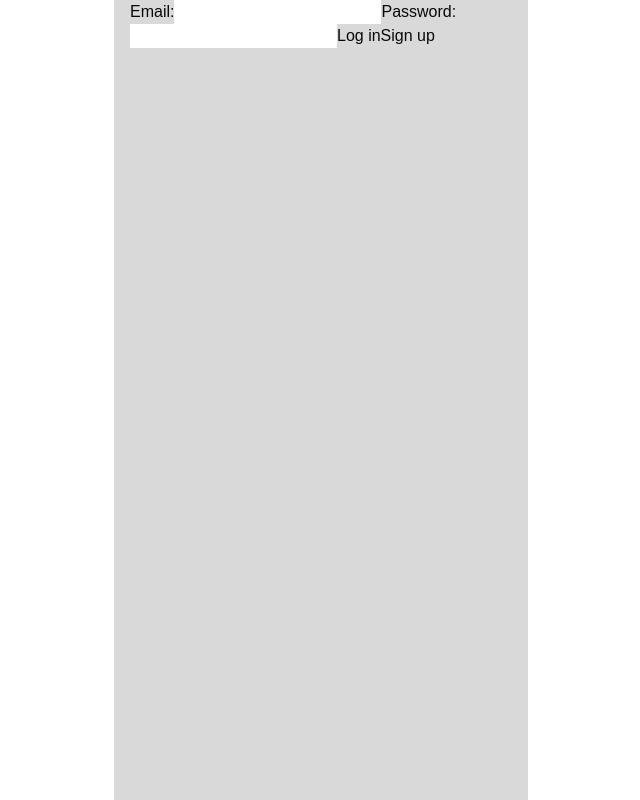
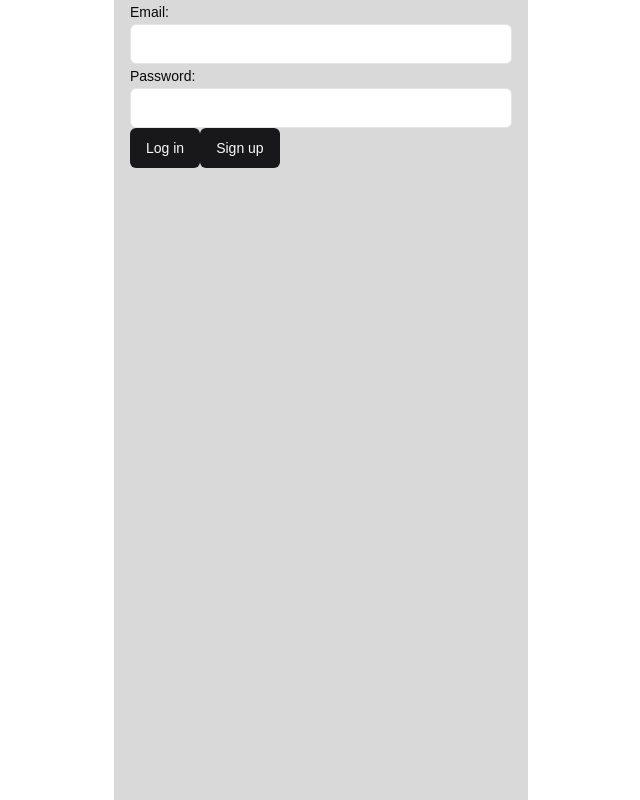
Before and after one commit to u5u5u5u/matcha_log, a Next.js app: page /login in a window 1280 px wide. Shown: the whole page, without its empty margins (319-959 px from the left). Built offline with nearby package versions, Linux system fonts and the light colour scheme.

Commit message:
ログインページにshadcnui

```diff
--- a/src/app/login/page.tsx
+++ b/src/app/login/page.tsx
@@ -1,14 +1,17 @@
 import { login, signup } from "./actions";
+import { Label } from "@/components/ui/label";
+import { Input } from "@/components/ui/input";
+import { Button } from "@/components/ui/button";
 
 export default function LoginPage() {
   return (
     <form>
-      <label htmlFor="email">Email:</label>
-      <input id="email" name="email" type="email" required />
-      <label htmlFor="password">Password:</label>
-      <input id="password" name="password" type="password" required />
-      <button formAction={login}>Log in</button>
-      <button formAction={signup}>Sign up</button>
+      <Label htmlFor="email">Email:</Label>
+      <Input id="email" name="email" type="email" required />
+      <Label htmlFor="password">Password:</Label>
+      <Input id="password" name="password" type="password" required />
+      <Button formAction={login}>Log in</Button>
+      <Button formAction={signup}>Sign up</Button>
     </form>
   );
 }
```
